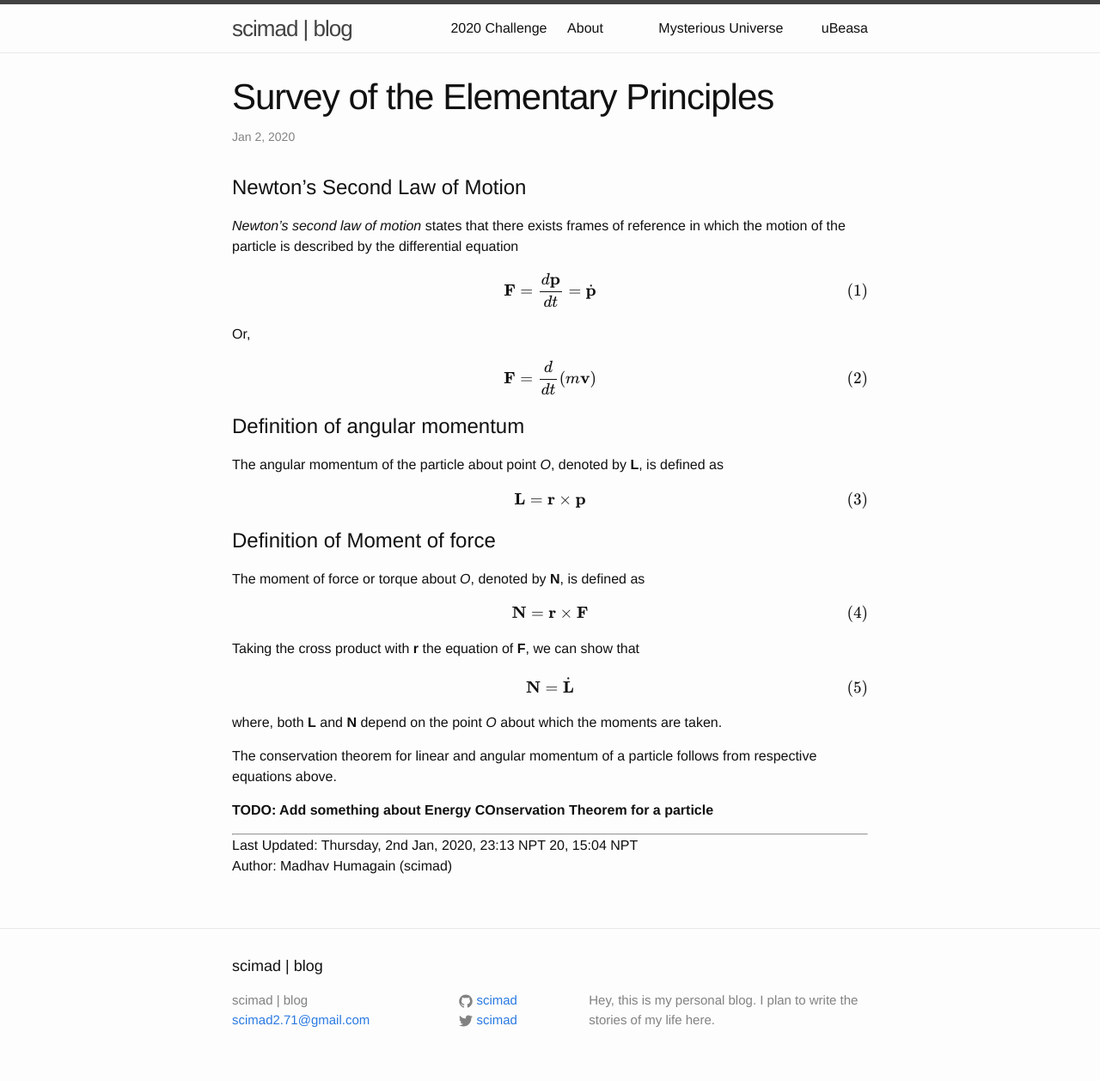
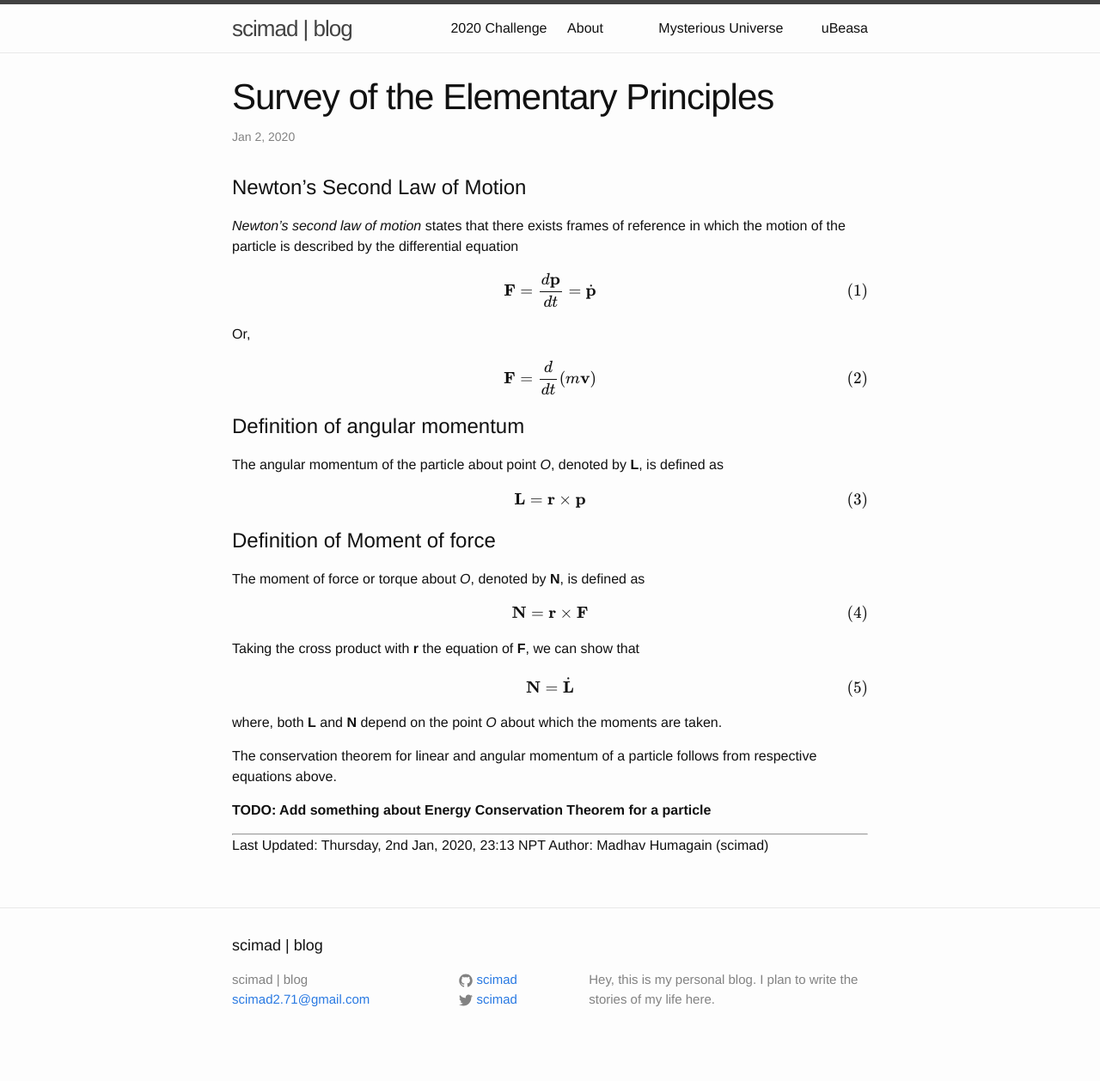
Before and after one commit to scimad/scimad.github.io, a Jekyll site: the page built from _posts/2020-01-02-survey-of-the-elementary-principles.markdown, in a window 1280 px wide. Shown: the whole page at 86% size. Built offline with Jekyll 4.4.1, drawn with Linux system fonts in a browser that asks for light colours; formulas are drawn with MathJax 3; after the commit the page ends 1234 px from its top, so only the background shows below that.

Commit message:
Minor fix

```diff
--- a/_posts/2020-01-02-survey-of-the-elementary-principles.markdown
+++ b/_posts/2020-01-02-survey-of-the-elementary-principles.markdown
@@ -56,7 +56,7 @@ where, both **L** and **N** depend on the point *O* about which the moments are
 The conservation theorem for linear and angular momentum of a particle follows from respective equations above.
 
 
-**TODO: Add something about Energy COnservation Theorem for a particle**
+**TODO: Add something about Energy Conservation Theorem for a particle**
 
 
 
@@ -64,5 +64,4 @@ The conservation theorem for linear and angular momentum of a particle follows f
 
 ----------
 Last Updated: Thursday, 2nd Jan, 2020, 23:13 NPT
-20, 15:04 NPT
 Author: Madhav Humagain (scimad)
```
